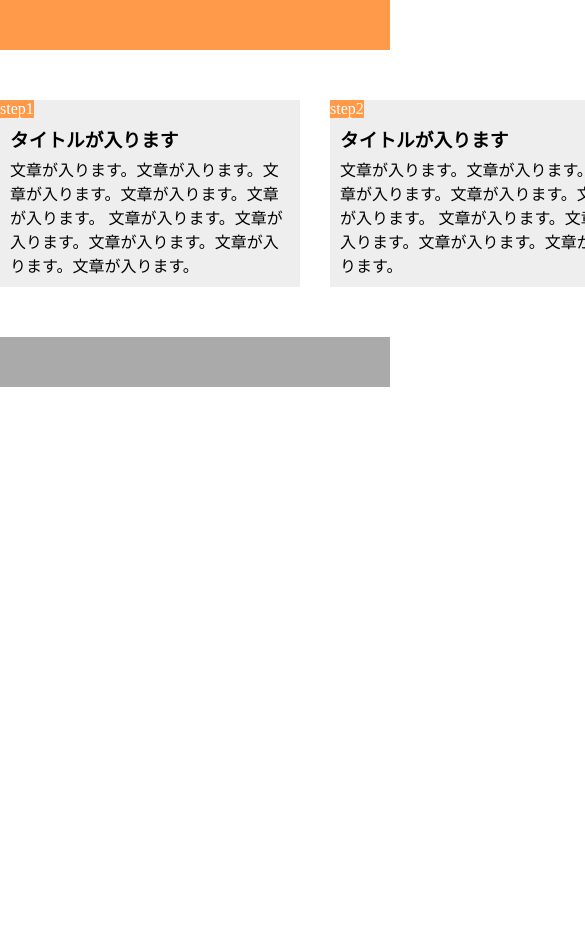
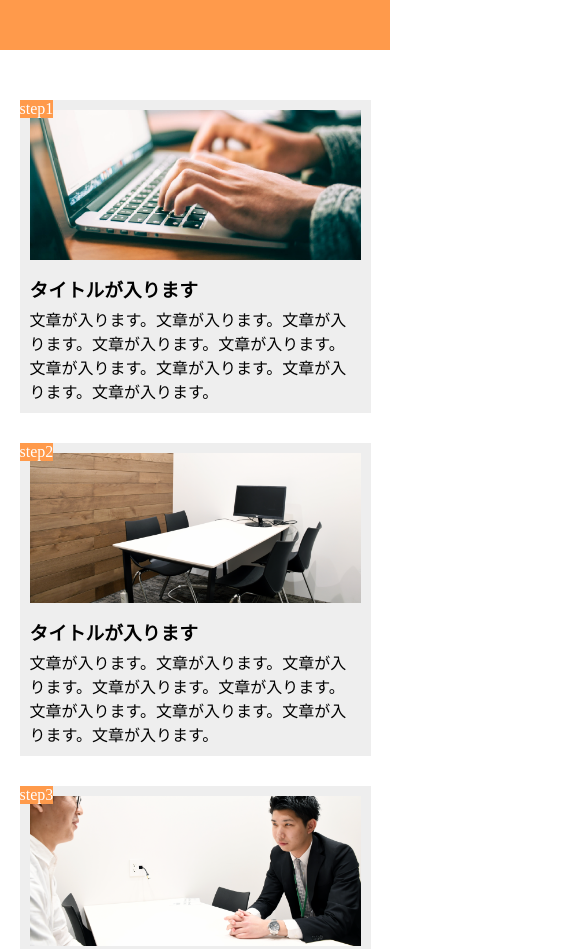
Before and after one commit to suzuuuh/chapter9_exercise, a plain HTML site: page index.html in a window 390 px wide. Shown: the top 949 px of the page, 585 px wide, since content can reach past the window. Before the commit the page ends 844 px from the top, so only its background shows below. Drawn offline with Linux system fonts and the light colour scheme.

Commit message:
変更しました

```diff
--- a/index.html
+++ b/index.html
@@ -13,36 +13,33 @@
 
     <main>
       <section class="step-box">
-        <div class="step-image1">
+        <div class="step-image1"></div>
         <h3 class="step-box-heading">タイトルが入ります</h3>
         <div class="step-box-text">
         <p>文章が入ります。文章が入ります。文章が入ります。文章が入ります。文章が入ります。
-            文章が入ります。文章が入ります。文章が入ります。文章が入ります。文章が入ります。</p>
+            文章が入ります。文章が入ります。文章が入ります。文章が入ります。</p>
             <span class="category">step1</span>
-        </div>
         </div>
       </section>
 
       <section class="step-box">
+        <div class="step-image2"></div>
         <h3 class="step-box-heading">タイトルが入ります</h3>
-        <div class="step-image2">
           <div class="step-box-text">
           <p>文章が入ります。文章が入ります。文章が入ります。文章が入ります。文章が入ります。
             文章が入ります。文章が入ります。文章が入ります。文章が入ります。</p>
             <span class="category">step2</span>
         </div>
-       </div>
       </section>
 
       <section class="step-box">
+        <div class="step-image3"></div>
         <h3 class="step-box-heading">タイトルが入ります</h3>
-        <div class="step-image3">
           <div class="step-box-text">
           <p>文章が入ります。文章が入ります。文章が入ります。文章が入ります。文章が入ります。
             文章が入ります。文章が入ります。文章が入ります。文章が入ります。</p>
             <span class="category">step3</span>
         </div>
-       </div>
       </section>
 
     </main>
--- a/style.css
+++ b/style.css
@@ -27,21 +27,21 @@ main {
   margin-right: 0;
 }
 
-.step-img1 {
+.step-image1 {
   height: 150px;
   background-image: url(img/flow01.png);
   background-position: bottom;
   background-size: cover;
 }
 
-.step-img2 {
+.step-image2 {
   height: 150px;
   background-image: url(img/flow02.png);
   background-position: bottom;
   background-size: cover;
 }
 
-.step-img3 {
+.step-image3 {
   height: 150px;
   background-image: url(img/flow03.png);
   background-position: bottom;
@@ -64,3 +64,26 @@ footer {
   height: 50px;
   background-color: #aaa;
 }
+
+@media screen and (max-width: 768px) {
+
+header {
+  width: 100%;
+}
+
+main {
+  width: 100%;
+  margin: 50px auto;
+  display: flex;
+  justify-content: center;
+  align-items: center;
+  flex-direction: column;
+}
+
+.step-box {
+  width: 90%;
+  margin-bottom: 30px;
+  margin-right: 0;
+  padding: 10px;
+  position: relative;
+}
```
